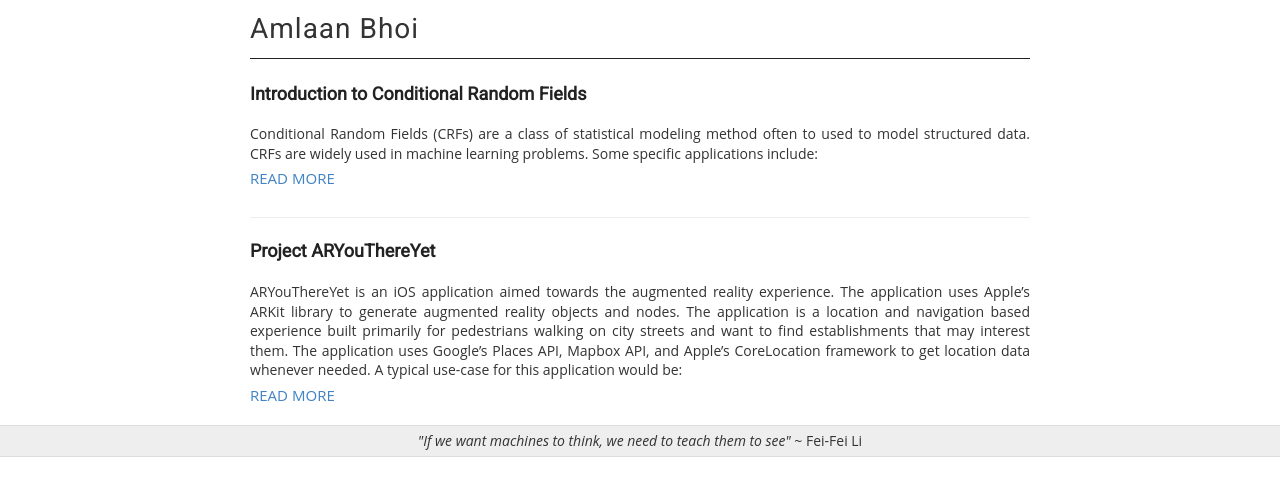
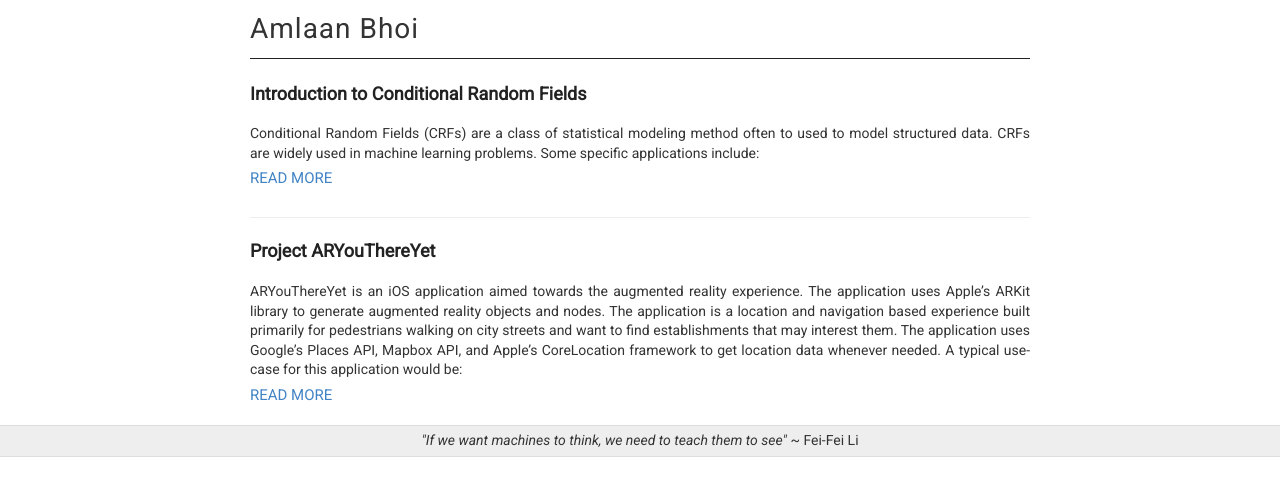
Before and after one commit to abhoi/blog_2, a Jekyll site: the page built from index.html, in a window 1280 px wide. Shown: the top 496 px of the page. Built offline with Jekyll 4.4.1, drawn with Linux system fonts in a browser that asks for light colours.

Commit message:
Update _variables.scss

```diff
--- a/_sass/_variables.scss
+++ b/_sass/_variables.scss
@@ -21,7 +21,7 @@ $white: #fff;
 // $helveticaNeue: "Roboto", "Helvetica Neue", Helvetica, Arial, sans-serif;
 // $georgia: Georgia, serif;
 $roboto: "Roboto", sans-serif;
-$body: "Open Sans", "Roboto", sans-serif;
+$body: "Roboto", sans-serif;
 
 // Mobile breakpoints
 @mixin mobile {
```
